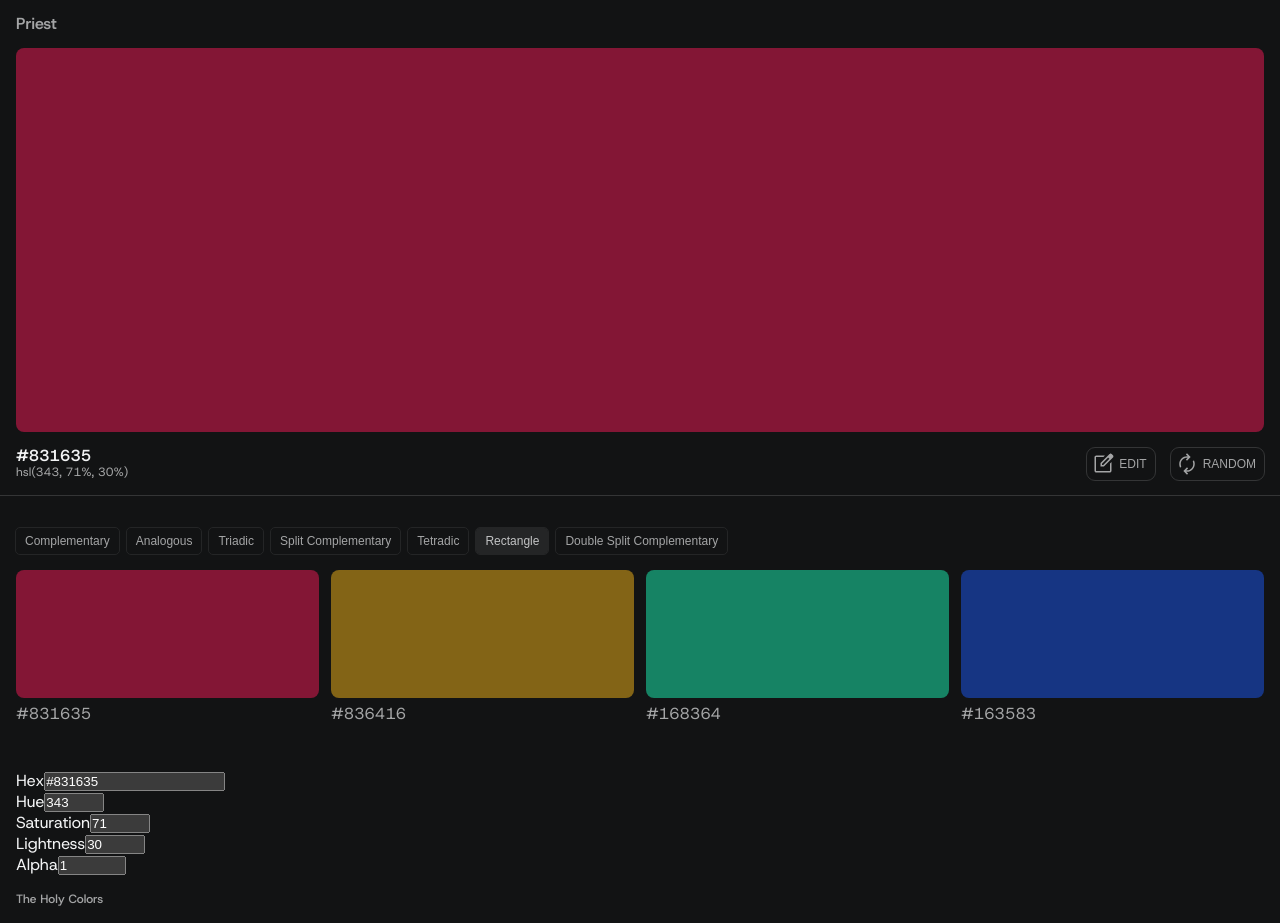
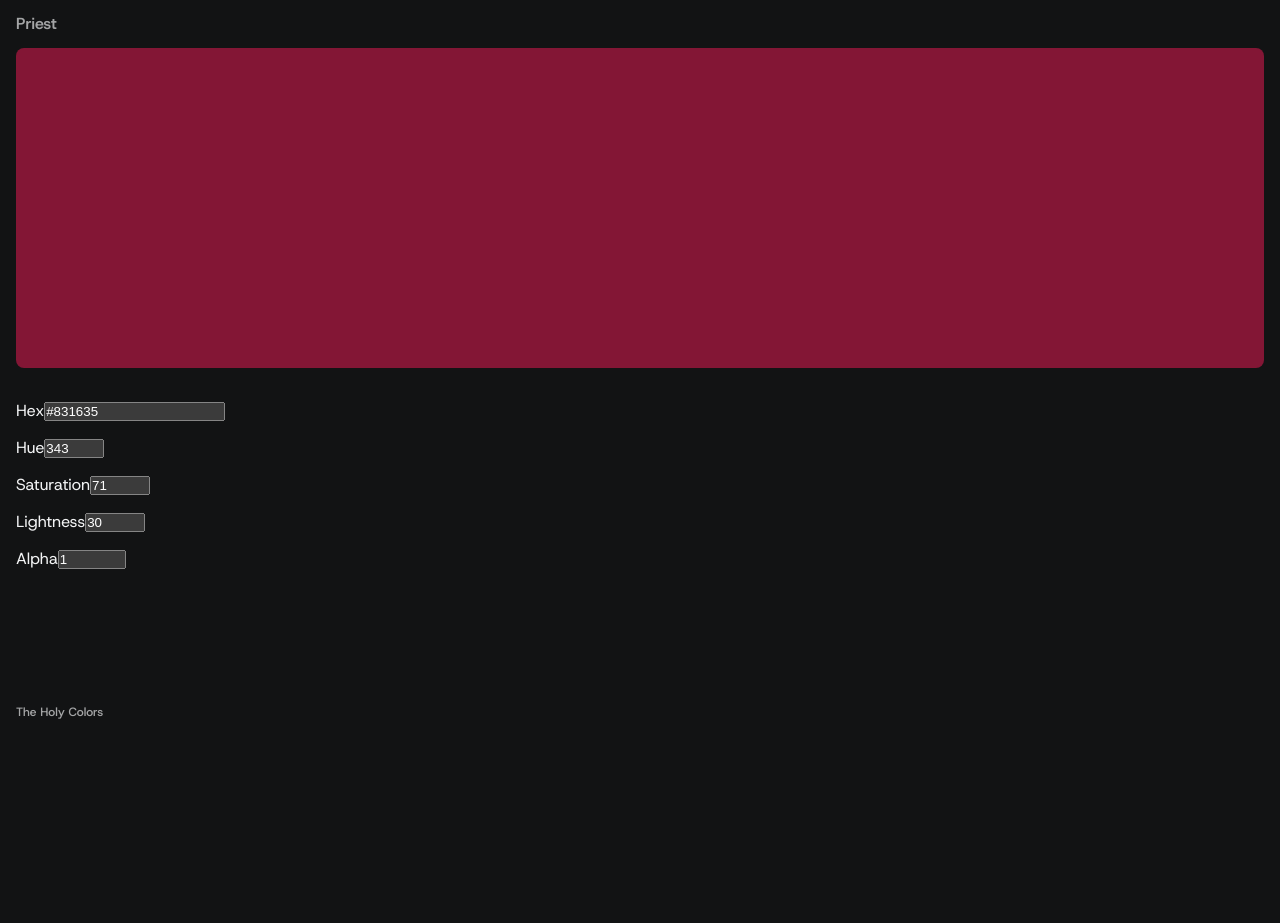
Before and after one commit to r-sp/priest, a Next.js app: page / in a window 1280 px wide. After the commit the page ends 800 px from the top, so only its background shows below. Built offline with nearby package versions, Linux system fonts and the light colour scheme.

Commit message:
update color component

```diff
--- a/src/components/color.tsx
+++ /dev/null
@@ -1,28 +0,0 @@
-"use client";
-
-import { useState, useDeferredValue } from "react";
-import { useColor } from "~/lib/color";
-import type { AnyColor } from "~/lib/types";
-import ColorPicker from "./color-picker";
-import ColorDetails from "./color-details";
-import ColorOptions from "./color-options";
-import ColorHarmony from "./color-harmony";
-import ColorToolkit from "./color/toolkit";
-
-export default function Color(props: { raw: AnyColor }) {
-  const [rawColor, setRawColor] = useState<AnyColor>(props.raw);
-
-  const deferredColor = useDeferredValue(rawColor);
-  const color = useColor(deferredColor);
-
-  return (
-    <section className="color">
-      <ColorPicker color={{ rgb: color.toRgbString(), raw: color.toHsv() }} action={setRawColor} />
-      <ColorDetails color={{ hex: color.toHex(), hsl: color.toHslString() }} action={setRawColor}>
-        <ColorOptions color={{ hex: color.toHex(), rgb: color.toRgbString(), raw: color.toHsl() }} action={setRawColor} />
-      </ColorDetails>
-      <ColorHarmony raw={deferredColor} />
-      <ColorToolkit color={{ hex: color.toHex(), rgb: color.toRgbString(), raw: color.toHsl() }} action={setRawColor} />
-    </section>
-  );
-}
--- /dev/null
+++ b/src/components/color/index.tsx
@@ -0,0 +1,28 @@
+"use client";
+
+import { useState, useDeferredValue } from "react";
+import { useColor } from "~/lib/color";
+import type { AnyColor } from "~/lib/types";
+import Toolkit from "./toolkit";
+
+export default function Color(props: { raw: AnyColor }) {
+  const [rawColor, setRawColor] = useState<AnyColor>(props.raw);
+
+  const deferredColor = useDeferredValue(rawColor);
+  const color = useColor(deferredColor);
+
+  return (
+    <section className="color">
+      <div
+        style={{
+          backgroundColor: color.toRgbString(),
+          borderRadius: "0.5rem",
+          height: "20rem",
+          width: "100%",
+          marginBottom: "2rem",
+        }}
+      ></div>
+      <Toolkit color={{ hex: color.toHex(), rgb: color.toRgbString(), raw: color.toHsl() }} action={setRawColor} />
+    </section>
+  );
+}
--- a/src/components/color/input.tsx
+++ b/src/components/color/input.tsx
@@ -3,7 +3,7 @@
 import { useState, useRef } from "react";
 import type { ChangeEventHandler, ComponentPropsWithoutRef } from "react";
 
-export default function ColorInput({
+export default function Input({
   value,
   update,
   focus,
--- a/src/components/color/toolkit.tsx
+++ b/src/components/color/toolkit.tsx
@@ -4,7 +4,7 @@ import { create } from "zustand";
 import { useColor as getColor } from "~/lib/color";
 import type { Dispatch, SetStateAction } from "react";
 import type { AnyColor, HslaColor } from "~/lib/types";
-import ColorInput from "./input";
+import Input from "./input";
 
 type ColorState = {
   hex: string;
@@ -33,7 +33,7 @@ const useColorStore = (initValue: ColorState) => {
   }));
 };
 
-export default function ColorToolkit(props: { color: ColorState; action: Dispatch<SetStateAction<AnyColor>> }) {
+export default function Toolkit(props: { color: ColorState; action: Dispatch<SetStateAction<AnyColor>> }) {
   const { hex, raw, setHex, setRaw } = useColorStore(props.color)((state) => state);
 
   const updateHex = (color: string) => {
@@ -57,10 +57,10 @@ export default function ColorToolkit(props: { color: ColorState; action: Dispatc
   const updateAlpha = (alpha: number) => setRaw((currentColor) => updateHsl({ ...currentColor, a: alpha }));
 
   return (
-    <div>
+    <div style={{ display: "grid", gap: "1rem" }}>
       <div className="hex">
         <label htmlFor="hex">Hex</label>
-        <ColorInput
+        <Input
           type="text"
           name="hex"
           id="hex"
@@ -68,6 +68,11 @@ export default function ColorToolkit(props: { color: ColorState; action: Dispatc
           autoComplete="false"
           value={hex}
           update={(e) => updateHex(e.target.value)}
+          leave={(e) => {
+            if (hex !== e.target.value) {
+              e.target.value = hex;
+            }
+          }}
         />
       </div>
       <div className="hue">
```
